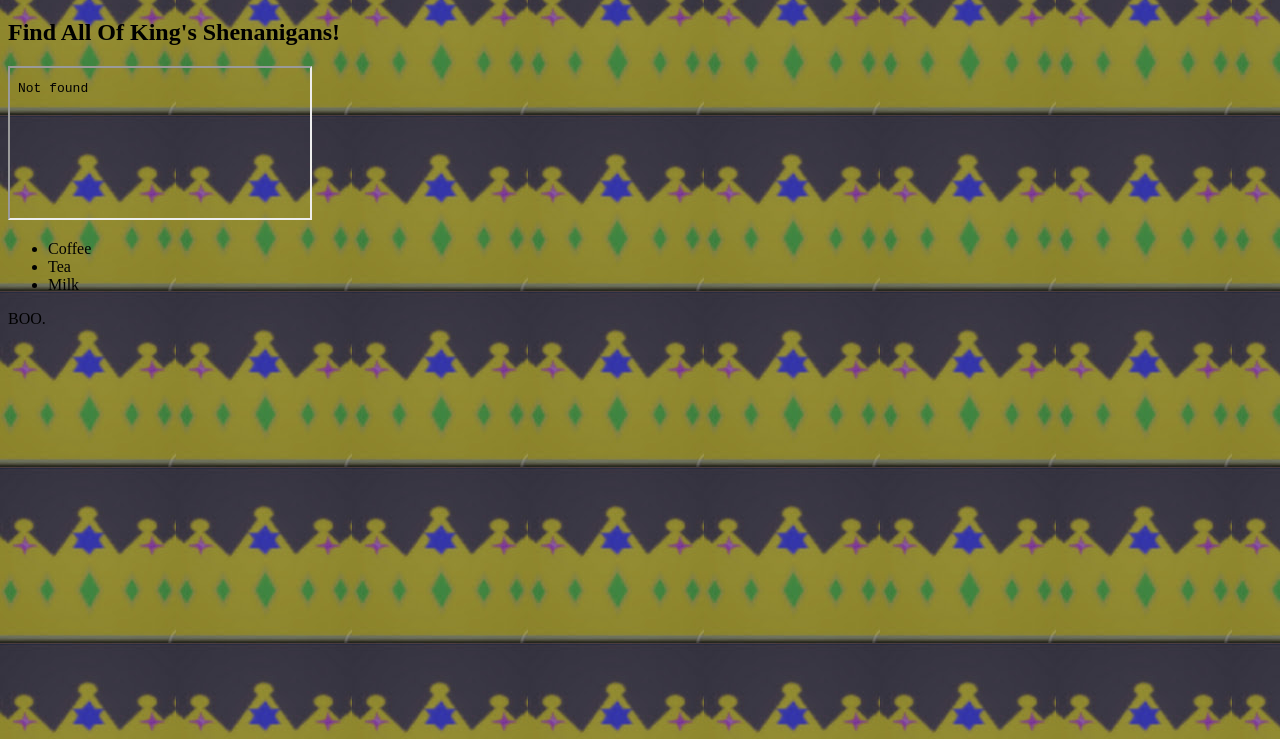
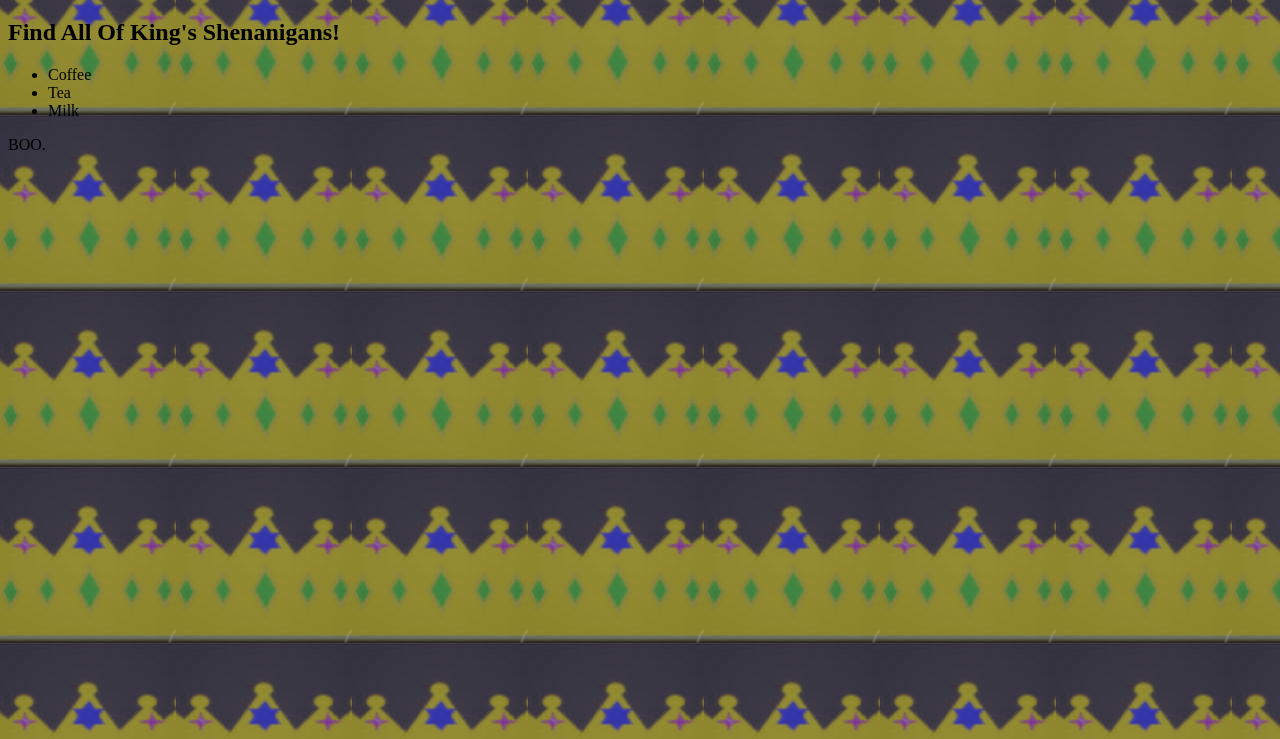
Before and after one commit to Gamingking12345/KingsSite, a plain HTML site: page YOUTUBE/index.html in a window 1280 px wide. Shown: the part 61-800 px from the top of the page. Drawn offline with Linux system fonts and the light colour scheme.

Commit message:
Update index.html

```diff
--- a/YOUTUBE/index.html
+++ b/YOUTUBE/index.html
@@ -5,7 +5,6 @@
     <body>
 <h1>Kings Website!</h1>
 <h2>Find All Of King's Shenanigans!</h2>
-<iframe src="www.youtube.com/watch?v=O_KZi6MmedU&t" title="Kings Latest Videos"></iframe>
 <ul>
     <li>Coffee</li>
     <li>Tea</li>
```
